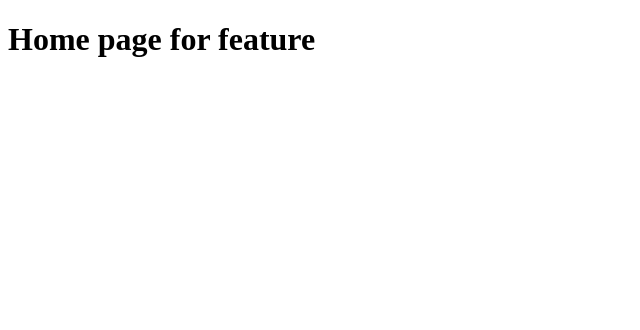
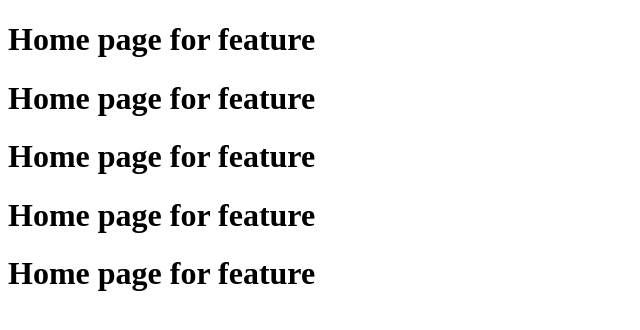
Before and after one commit to techhimanshu-beep/git-rebase, a plain HTML site: page index.html in a window 1280 px wide. Shown: the whole page, without its empty margins (0-640 px from the left). Drawn offline with Linux system fonts and the light colour scheme.

Commit message:
second commit for feature1

```diff
--- a/index.html
+++ b/index.html
@@ -6,6 +6,12 @@
     <title>Document</title>
 </head>
 <body>
+
     <h1>Home page for feature</h1>
+    <h1>Home page for feature</h1>
+    <h1>Home page for feature</h1>
+    <h1>Home page for feature</h1>
+    <h1>Home page for feature</h1>
+
 </body>
 </html>
```
